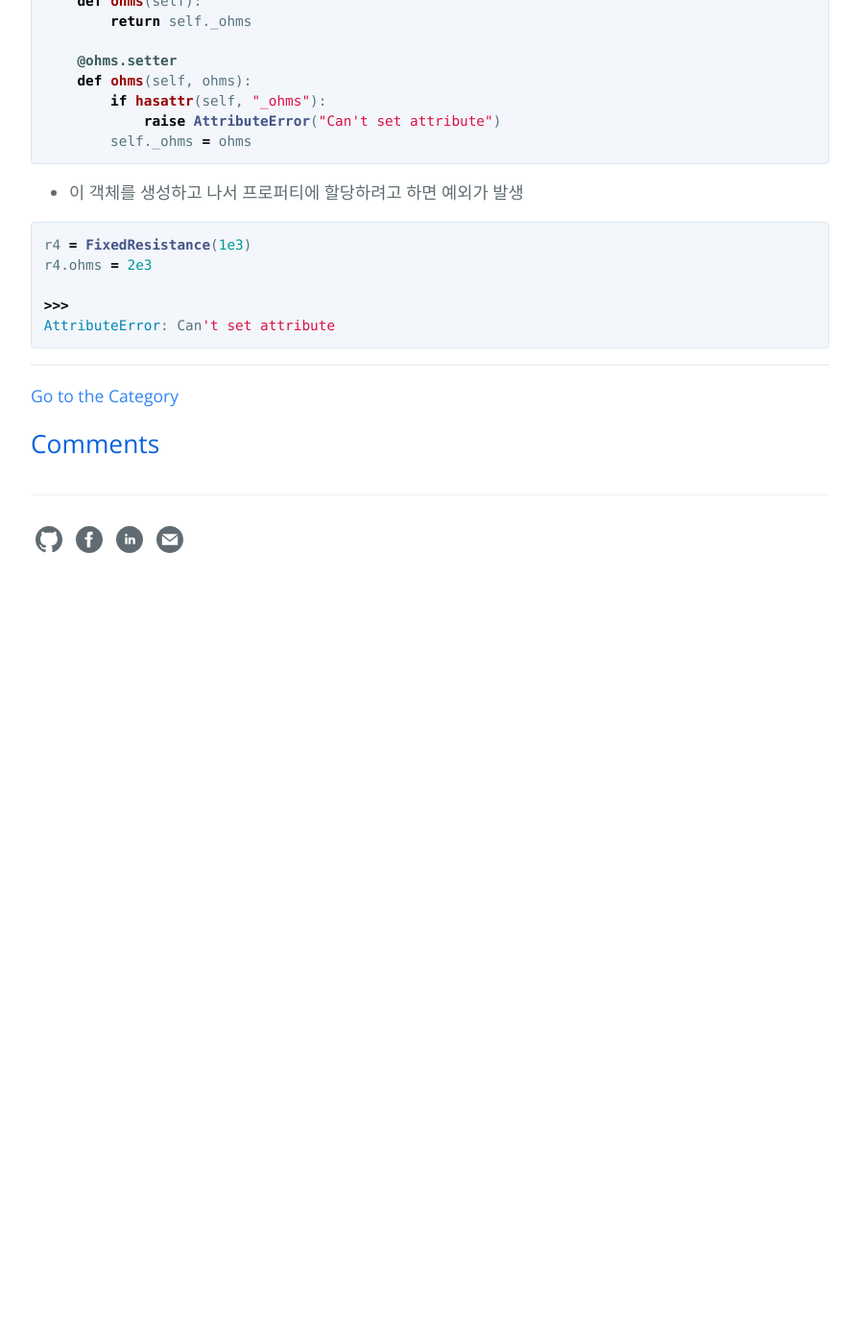
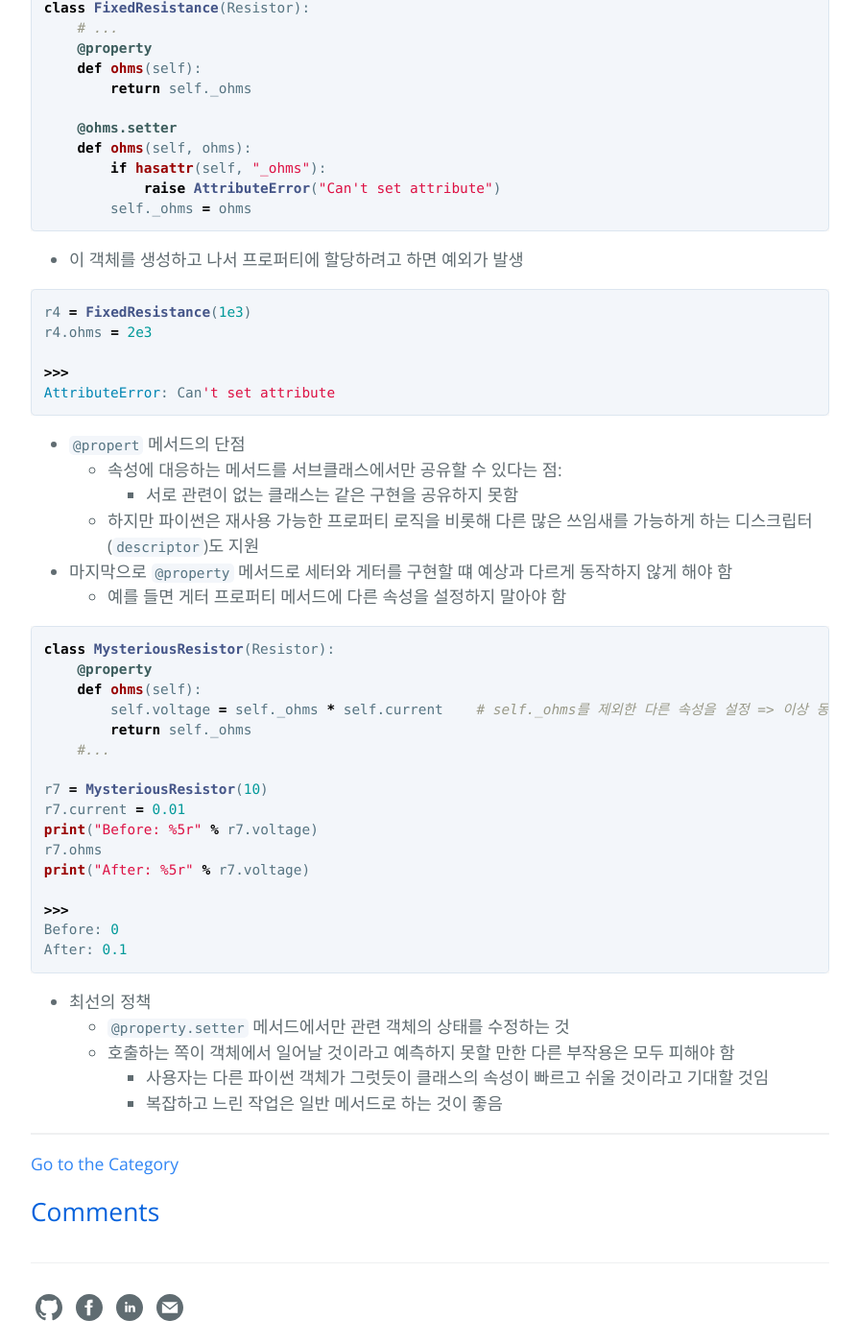
Before and after one commit to hcnoh/hcnoh.github.io, a Jekyll site: the page built from _posts/2018-10-09-effective-python-way29.md, in a window 1280 px wide and 1400 px high, scrolled down 3257 px. Shown: the whole window at 96% size, without its empty margins (192-1087 px from the left). Built offline with Jekyll 4.4.1, drawn with Linux system fonts in a browser that asks for light colours; comment, search, counter and statistics services are not loaded; before the commit the page ends 3887 px from its top, so only the background shows below that.

Commit message:
Update 2018-10-09-effective-python-way29.md

````diff
--- a/_posts/2018-10-09-effective-python-way29.md
+++ b/_posts/2018-10-09-effective-python-way29.md
@@ -47,6 +47,7 @@ r0.set_ohms(r0.get_ohms() + 5e3)
 - 기능을 캡슐화하고 사용법을 검증하고 경계를 정의하기 쉽게 해줌
 >- 이런 요소는 클래스가 시간이 지나면서 발전하더라도 호출하는 쪽 코드를 절대 망가뜨리지 않도록 설계할 때 중요한 목표가 됨
 
+## property 메서드
 - 파이썬에서는 명시적인 게터/세터를 구현할 일이 거의 없음
     - 대신 항상 간단한 공개 속성부터 구현하기 시작해야 함
 
@@ -155,3 +156,36 @@ r4.ohms = 2e3
 >>>
 AttributeError: Can't set attribute
 ```
+
+- `@propert` 메서드의 단점
+    - 속성에 대응하는 메서드를 서브클래스에서만 공유할 수 있다는 점:
+        - 서로 관련이 없는 클래스는 같은 구현을 공유하지 못함
+    - 하지만 파이썬은 재사용 가능한 프로퍼티 로직을 비롯해 다른 많은 쓰임새를 가능하게 하는 디스크립터(`descriptor`)도 지원
+
+- 마지막으로 `@property` 메서드로 세터와 게터를 구현할 떄 예상과 다르게 동작하지 않게 해야 함
+    - 예를 들면 게터 프로퍼티 메서드에 다른 속성을 설정하지 말아야 함
+
+```python
+class MysteriousResistor(Resistor):
+    @property
+    def ohms(self):
+        self.voltage = self._ohms * self.current    # self._ohms를 제외한 다른 속성을 설정 => 이상 동작 발생
+        return self._ohms
+    #...
+
+r7 = MysteriousResistor(10)
+r7.current = 0.01
+print("Before: %5r" % r7.voltage)
+r7.ohms
+print("After: %5r" % r7.voltage)
+
+>>>
+Before: 0
+After: 0.1
+```
+
+- 최선의 정책
+    - `@property.setter` 메서드에서만 관련 객체의 상태를 수정하는 것
+    - 호출하는 쪽이 객체에서 일어날 것이라고 예측하지 못할 만한 다른 부작용은 모두 피해야 함
+        - 사용자는 다른 파이썬 객체가 그럿듯이 클래스의 속성이 빠르고 쉬울 것이라고 기대할 것임
+        - 복잡하고 느린 작업은 일반 메서드로 하는 것이 좋음
````
